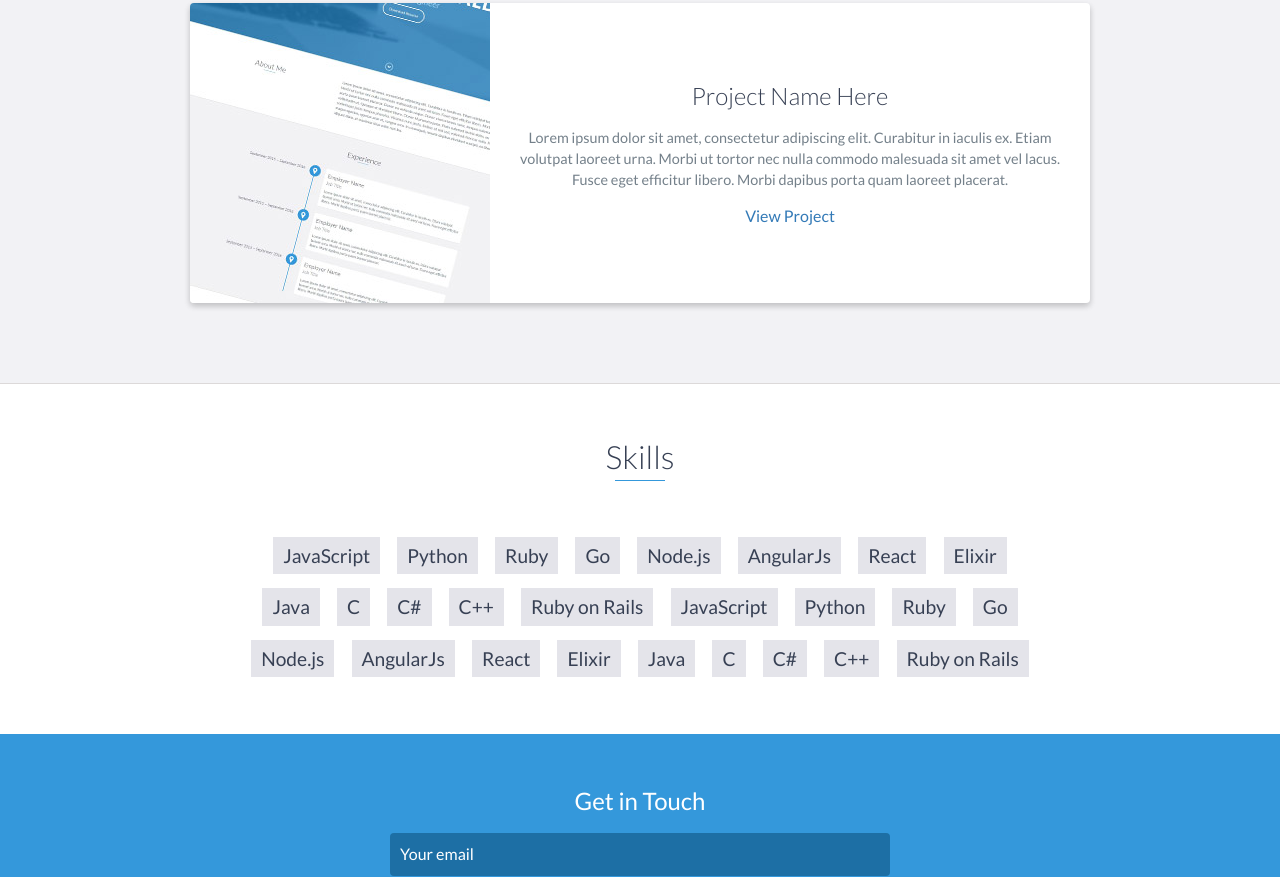
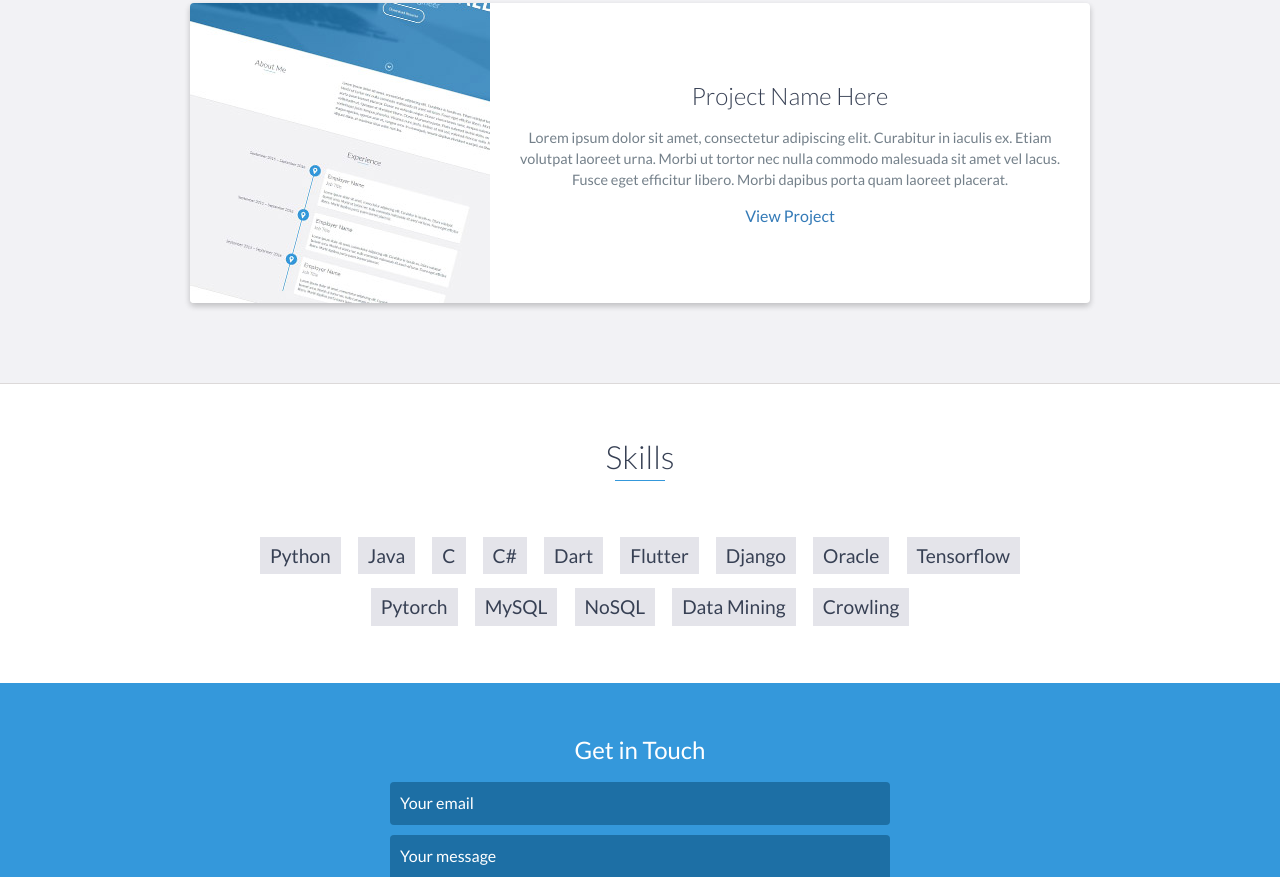
Before and after one commit to min98-k/min98-k.github.io, a website: page index.html in a window 1280 px wide. Shown: the part 2844-3721 px from the top of the page. Drawn offline with nearby package versions, Linux system fonts and the light colour scheme.

Commit message:
Update index.html

```diff
--- a/index.html
+++ b/index.html
@@ -134,7 +134,7 @@
         <!-- End .education-block -->
 
         <div class="education-block">
-            <h3>University of Ottawa</h3>
+            <h3><a href = "https://www.kmou.ac.kr/kmou/main.do/">Korea Maritime and Ocean University</a></h3>
             <span class="education-date">Sept 2016 - Sept 2017</span>
             <h4>Bachelor of Naval Architecture</h4>
             <ul>
@@ -196,32 +196,20 @@
     <div id="skills">
         <h2 class="heading">Skills</h2>
         <ul>
-            <li>JavaScript</li>
             <li>Python</li>
-            <li>Ruby</li>
-            <li>Go</li>
-            <li>Node.js</li>
-            <li>AngularJs</li>
-            <li>React</li>
-            <li>Elixir</li>
             <li>Java</li>
             <li>C</li>
             <li>C#</li>
-            <li>C++</li>
-            <li>Ruby on Rails</li>
-            <li>JavaScript</li>
-            <li>Python</li>
-            <li>Ruby</li>
-            <li>Go</li>
-            <li>Node.js</li>
-            <li>AngularJs</li>
-            <li>React</li>
-            <li>Elixir</li>
-            <li>Java</li>
-            <li>C</li>
-            <li>C#</li>
-            <li>C++</li>
-            <li>Ruby on Rails</li>
+            <li>Dart</li>
+            <li>Flutter</li>
+            <li>Django</li>
+            <li>Oracle</li>
+            <li>Tensorflow</li>
+            <li>Pytorch</li>
+            <li>MySQL</li>
+            <li>NoSQL</li>
+            <li>Data Mining</li>
+            <li>Crowling</li>
         </ul>
     </div>
     <!-- End #skills -->
```
